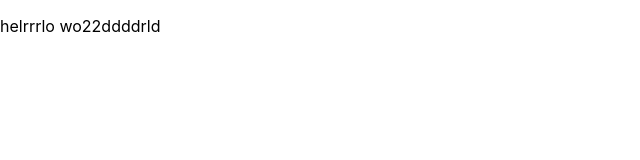
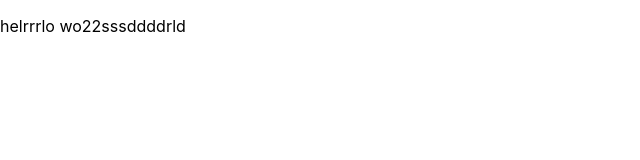
Before and after one commit to RajanPatel098/Hotel-Management, a React (Create React App) app in the folder hotel-management/: page / in a window 1280 px wide. Shown: the top 160 px of the page, without its empty margins (0-640 px from the left). Built offline with nearby package versions, Linux system fonts and the light colour scheme.

Commit message:
Update App.js

```diff
--- a/hotel-management/src/App.js
+++ b/hotel-management/src/App.js
@@ -5,7 +5,7 @@ import { BrowserRouter } from "react-router-dom"
 function App() {
   return (
     <div>
-      <p> helrrrlo wo22ddddrld </p>
+      <p> helrrrlo wo22sssddddrld </p>
     </div>
   );
 }
```
